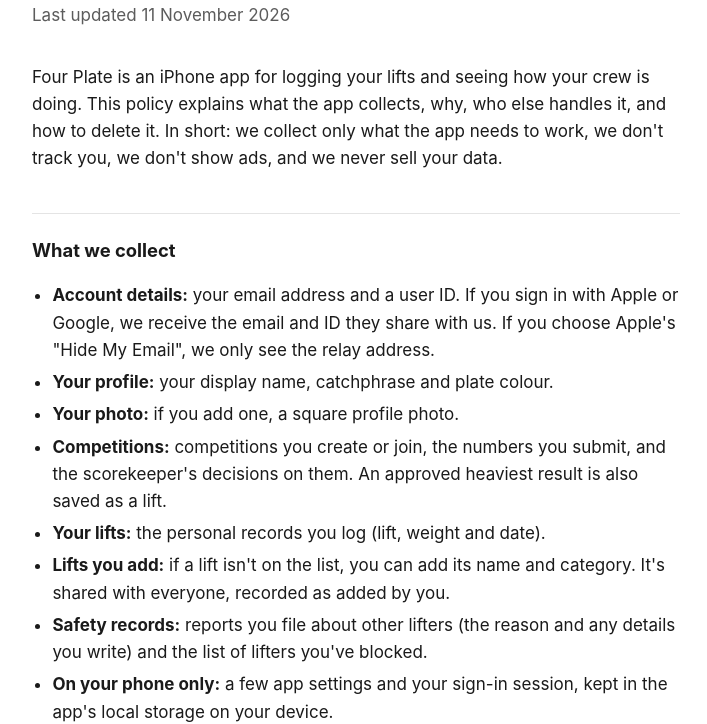
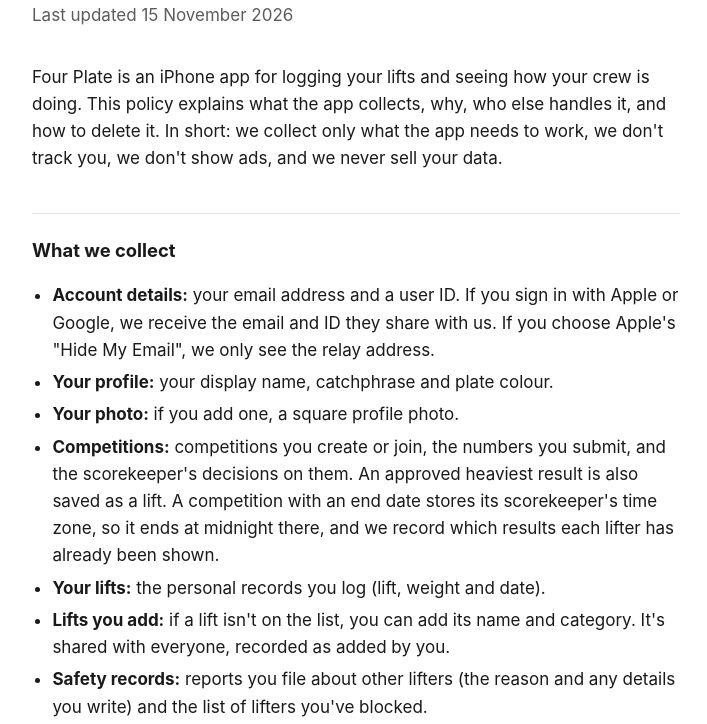
Before and after one commit to UgoValPrime/fourplate-legal, a plain HTML site: page index.html in a window 1280 px wide. Shown: the part 88-812 px from the top of the page, without its empty margins (284-991 px from the left). Drawn offline with Linux system fonts and the light colour scheme.

Commit message:
Cover competition end dates and seen results in the privacy policy
Co-Authored-By: Claude Opus 5.5 <noreply@anthropic.com>

```diff
--- a/index.html
+++ b/index.html
@@ -24,7 +24,7 @@
 <body>
 <main>
 <h1>Four Plate Privacy Policy</h1>
-<p class="updated">Last updated 11 November 2026</p>
+<p class="updated">Last updated 15 November 2026</p>
 
 <p>Four Plate is an iPhone app for logging your lifts and seeing how your crew is doing. This
 policy explains what the app collects, why, who else handles it, and how to delete it.
@@ -39,7 +39,9 @@ and we never sell your data.</p>
   <li><strong>Your profile:</strong> your display name, catchphrase and plate colour.</li>
   <li><strong>Your photo:</strong> if you add one, a square profile photo.</li>
   <li><strong>Competitions:</strong> competitions you create or join, the numbers you submit, and the
-    scorekeeper's decisions on them. An approved heaviest result is also saved as a lift.</li>
+    scorekeeper's decisions on them. An approved heaviest result is also saved as a lift. A
+    competition with an end date stores its scorekeeper's time zone, so it ends at midnight
+    there, and we record which results each lifter has already been shown.</li>
   <li><strong>Your lifts:</strong> the personal records you log (lift, weight and date).</li>
   <li><strong>Lifts you add:</strong> if a lift isn't on the list, you can add its name and
     category. It's shared with everyone, recorded as added by you.</li>
```
